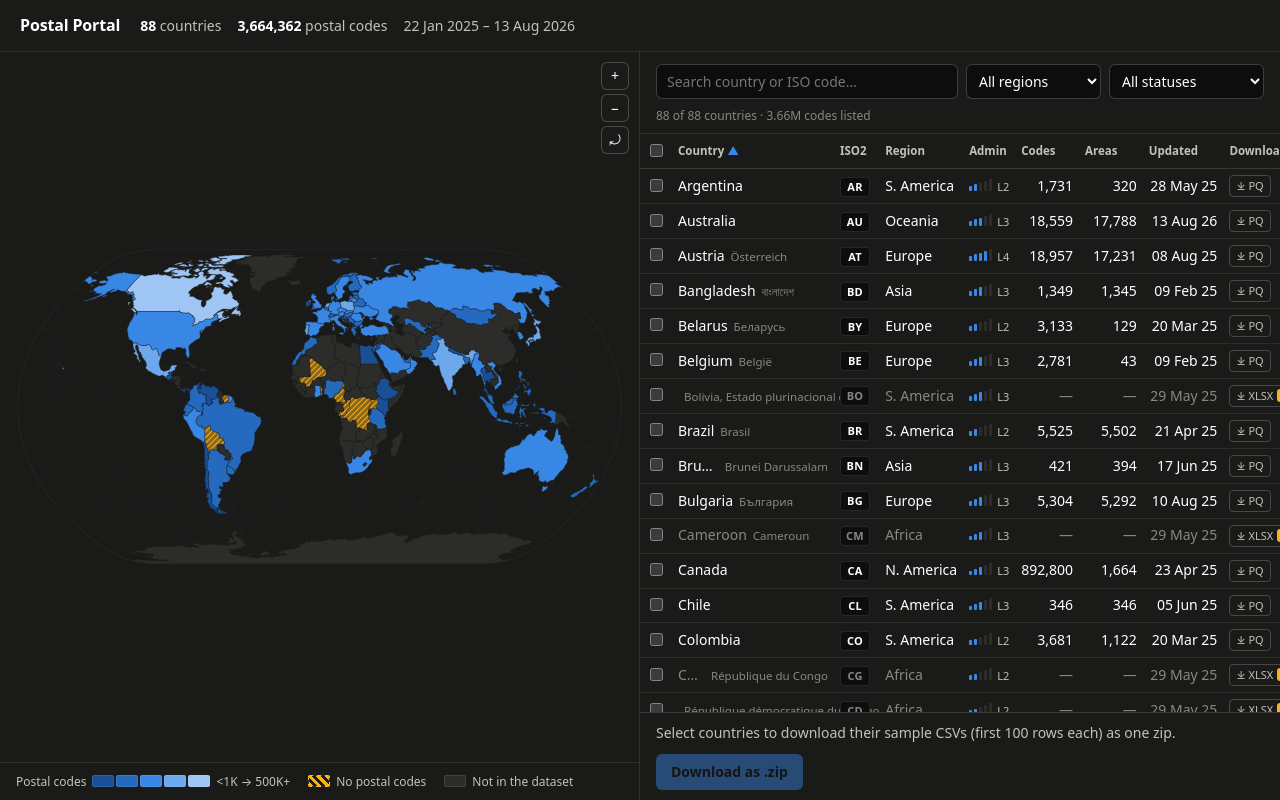
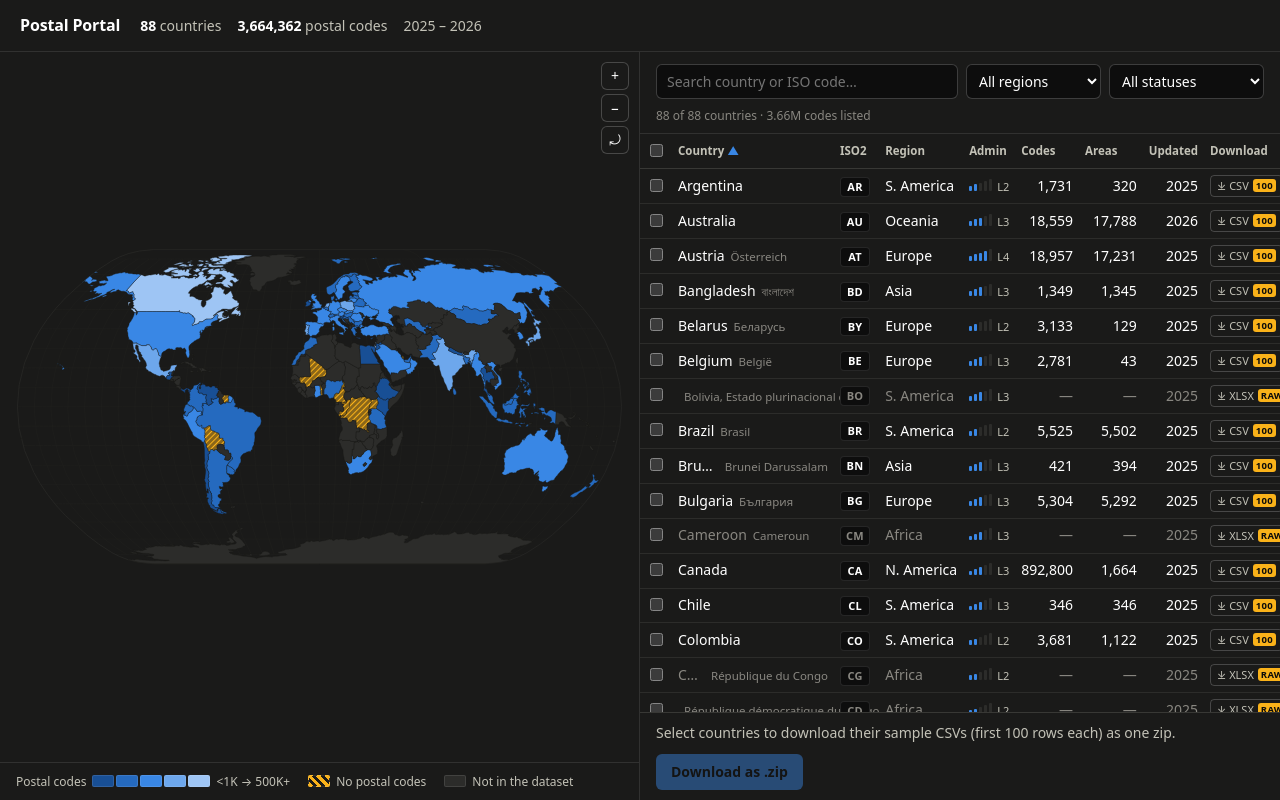
Before and after one commit to Chickensfly/postal_dashboard, a React (Vite) app in the folder web/: page / in a window 1280 px wide. Built offline with nearby package versions, Linux system fonts and the light colour scheme.

Commit message:
visual changes

```diff
--- a/web/src/App.tsx
+++ b/web/src/App.tsx
@@ -6,7 +6,7 @@ import { BIN_LABELS, RAMP_VARS } from './mapScale'
 import CountryDrawer from './CountryDrawer'
 import { fetchCatalog, sampleCsvUrl } from './api'
 import { downloadSelectionZip } from './zip'
-import { bytes, compactRows, prettyDate } from './format'
+import { bytes, compactRows, yearRange } from './format'
 import type { Catalog, Country } from './types'
 
 type Theme = 'light' | 'dark' | null
@@ -128,10 +128,7 @@ export default function App() {
           <span>
             <b>{totals.rows.toLocaleString('en-US')}</b> postal codes
           </span>
-          <span>
-            {prettyDate(totals.last_updated_range[0])} –{' '}
-            {prettyDate(totals.last_updated_range[1])}
-          </span>
+          <span>{yearRange(totals.last_updated_range[0], totals.last_updated_range[1])}</span>
         </div>
         <span className="spacer" />
       </header>
--- a/web/src/CountryDrawer.tsx
+++ b/web/src/CountryDrawer.tsx
@@ -2,7 +2,7 @@ import { useEffect, useState } from 'react'
 import type { Country, Format, Preview, View } from './types'
 import { parquetUrl, rawSourceUrl, sampleCsvUrl } from './api'
 import { queryParquet } from './duckdb'
-import { bytes, prettyDate } from './format'
+import { bytes, yearOnly } from './format'
 
 const VIEWS: View[] = ['postal_codes', 'admin_areas']
 const VIEW_LABEL: Record<View, string> = { postal_codes: 'Postal Codes', admin_areas: 'Admin Areas' }
@@ -116,7 +116,6 @@ export default function CountryDrawer({
     }
   }, [country.iso2, country.status, query, view, supportsViews])
 
-  const activeParquet = (supportsViews ? country.view_files?.[view] : country.files)?.parquet
   const activeRows = supportsViews ? country.view_stats![view].rows : country.rows
 
   return (
@@ -158,11 +157,6 @@ export default function CountryDrawer({
                 ))
             ) : (
               <>
-                {activeParquet && (
-                  <a href={parquetUrl(country.iso2, supportsViews ? view : undefined)} download>
-                    Parquet {bytes(activeParquet.bytes)}
-                  </a>
-                )}
                 {country.sample_csv && (
                   <a
                     href={sampleCsvUrl(country.iso2)}
@@ -219,7 +213,7 @@ export default function CountryDrawer({
           </div>
           <div>
             <div className="k">Last updated</div>
-            <div className="v">{prettyDate(country.last_updated)}</div>
+            <div className="v">{yearOnly(country.last_updated)}</div>
           </div>
           <div>
             <div className="k">Source file</div>
--- a/web/src/CountryTable.tsx
+++ b/web/src/CountryTable.tsx
@@ -1,6 +1,6 @@
 import type { Country, Format } from './types'
-import { bytes, prettyDate, shortDate } from './format'
-import { parquetUrl, rawSourceUrl } from './api'
+import { bytes, yearOnly } from './format'
+import { rawSourceUrl, sampleCsvUrl } from './api'
 import type { Sort, SortKey } from './sorting'
 
 const COLUMNS: { key: SortKey; label: string; title?: string; numeric?: boolean }[] = [
@@ -41,18 +41,19 @@ function DepthBars({ depth }: { depth: number }) {
   )
 }
 
-/** The one quick download this table offers per row -- all-rows parquet for a
- *  covered country, or the best available JD original for a no-postal-code one.
- *  Every other format/view combination is a click away in the detail drawer,
- *  which is also where CSV/XLSX (Drive-linked for covered countries) live. */
-function quickDownload(c: Country): { fmt: Format; href: string; bytes: number } | null {
+/** The one quick download this table offers per row -- the 100-row sample CSV for
+ *  a covered country (the full Parquet is never offered as a download; it's kept
+ *  purely as the file duckdb-wasm searches in the drawer), or the best available
+ *  JD original for a no-postal-code one. Full CSV/XLSX (Drive-linked for covered
+ *  countries) live in the detail drawer. */
+function quickDownload(c: Country): { fmt: Format; href: string; bytes: number; sample?: boolean } | null {
   if (c.files_are_source) {
     const fmt = (['xlsx', 'csv'] as Format[]).find((f) => c.files[f])
     if (!fmt) return null
     return { fmt, href: rawSourceUrl(c.files[fmt]!.name!), bytes: c.files[fmt]!.bytes }
   }
-  if (!c.files.parquet) return null
-  return { fmt: 'parquet', href: parquetUrl(c.iso2), bytes: c.files.parquet.bytes }
+  if (!c.sample_csv) return null
+  return { fmt: 'csv', href: sampleCsvUrl(c.iso2), bytes: c.sample_csv.bytes, sample: true }
 }
 
 type Props = {
@@ -160,8 +161,8 @@ export default function CountryTable({
                 <td className="col-num">
                   {c.view_stats ? c.view_stats.admin_areas.rows.toLocaleString('en-US') : '—'}
                 </td>
-                <td className="col-num" title={`${prettyDate(c.last_updated)} — ${c.source_file}`}>
-                  {shortDate(c.last_updated)}
+                <td className="col-num" title={`${yearOnly(c.last_updated)} — ${c.source_file}`}>
+                  {yearOnly(c.last_updated)}
                 </td>
                 <td>
                   {dl ? (
@@ -172,12 +173,13 @@ export default function CountryTable({
                           `Download ${c.iso2}.${dl.fmt} (${bytes(dl.bytes)})`,
                           c.files_are_source
                             ? 'JD source file, un-normalized: admin levels and coordinates, no postal codes'
-                            : 'All rows, Parquet — open the detail view for CSV/XLSX and the postal-codes/admin-areas split',
+                            : 'First 100 rows only — open the detail view for the full CSV/XLSX and the postal-codes/admin-areas split',
                         ].join(' — ')}
                         download
                       >
-                        ⤓ {dl.fmt === 'parquet' ? 'PQ' : dl.fmt.toUpperCase()}
+                        ⤓ {dl.fmt.toUpperCase()}
                         {c.files_are_source && <span className="raw-tag">raw</span>}
+                        {dl.sample && <span className="raw-tag">100</span>}
                       </a>
                     </span>
                   ) : (
--- a/web/src/WorldMap.tsx
+++ b/web/src/WorldMap.tsx
@@ -6,7 +6,7 @@ import { zoom, zoomIdentity, type ZoomBehavior } from 'd3-zoom'
 import 'd3-transition'
 import { feature } from 'topojson-client'
 import type { Country } from './types'
-import { compactRows, prettyDate } from './format'
+import { compactRows, yearOnly } from './format'
 import { RAMP_VARS, binOf } from './mapScale'
 
 const WIDTH = 960
@@ -248,7 +248,7 @@ export default function WorldMap({ countries, selected, onSelect }: Props) {
               <dt>Admin levels</dt>
               <dd>{hoveredCountry.admin_depth}</dd>
               <dt>Updated</dt>
-              <dd>{prettyDate(hoveredCountry.last_updated)}</dd>
+              <dd>{yearOnly(hoveredCountry.last_updated)}</dd>
               <dt>Region</dt>
               <dd>{hoveredCountry.continent_name ?? '—'}</dd>
             </dl>
@@ -261,7 +261,7 @@ export default function WorldMap({ countries, selected, onSelect }: Props) {
               <dt>Admin levels</dt>
               <dd>{hoveredCountry.admin_depth}</dd>
               <dt>Updated</dt>
-              <dd>{prettyDate(hoveredCountry.last_updated)}</dd>
+              <dd>{yearOnly(hoveredCountry.last_updated)}</dd>
             </dl>
           )}
         </div>
--- a/web/src/format.ts
+++ b/web/src/format.ts
@@ -40,6 +40,20 @@ export function shortDate(iso: string): string {
   })
 }
 
+/** "2025-09-29" -> "2025". The only date precision shown anywhere in the UI --
+ *  a plain slice, not a Date parse, since the source is already an ISO string. */
+export function yearOnly(iso: string): string {
+  return iso.slice(0, 4)
+}
+
+/** A last-updated range collapsed to year(s): "2025" when both ends fall in the
+ *  same year, "2025 – 2026" otherwise. */
+export function yearRange(start: string, end: string): string {
+  const a = yearOnly(start)
+  const b = yearOnly(end)
+  return a === b ? a : `${a} – ${b}`
+}
+
 export function monthsAgo(iso: string, now = new Date()): number {
   const d = new Date(`${iso}T00:00:00Z`)
   return (now.getTime() - d.getTime()) / (1000 * 60 * 60 * 24 * 30.44)
```
